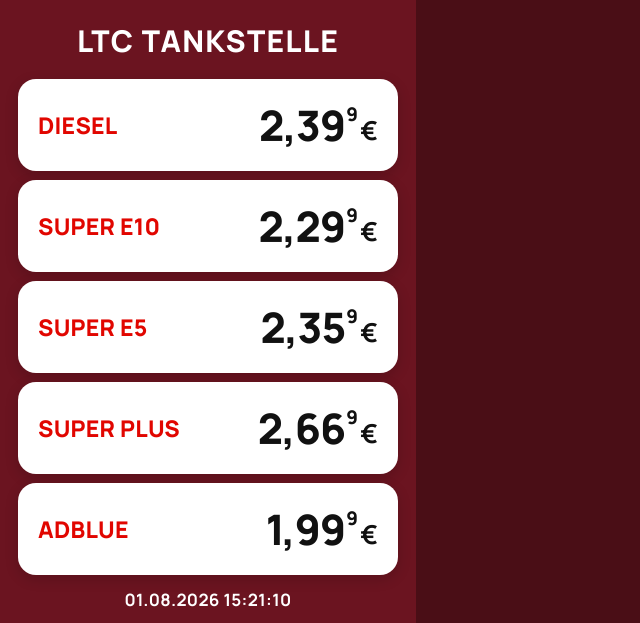
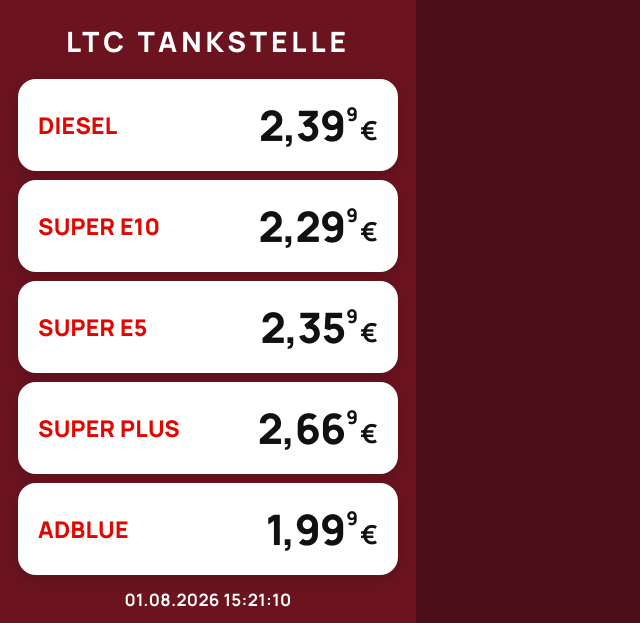
Before and after one commit to Mchdozr/gazbenzin, a PHP site: page /widget.php in a window 1280 px wide. Shown: the top 623 px of the page, without its empty margins (0-640 px from the left). Run offline with PHP 8.4, Linux system fonts and the light colour scheme.

Commit message:
Tune brand line size for full-width single row.
Co-authored-by: Mücahid Özer <Mchdozr@users.noreply.github.com>

```diff
--- a/assets/style.css
+++ b/assets/style.css
@@ -76,11 +76,12 @@ body.admin-page {
   color: #ffffff;
   text-align: center;
   text-transform: uppercase;
-  font-size: clamp(22px, 7.2vw, 30px);
+  font-size: 28px;
   font-weight: 800;
   line-height: 1;
-  letter-spacing: 0.04em;
+  letter-spacing: 0.14em;
   white-space: nowrap;
+  overflow: hidden;
 }
 
 .card {
```
